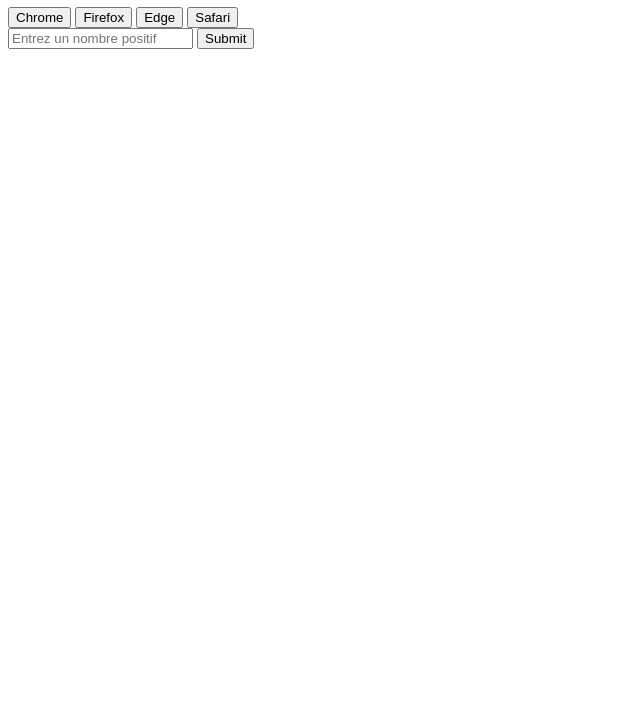
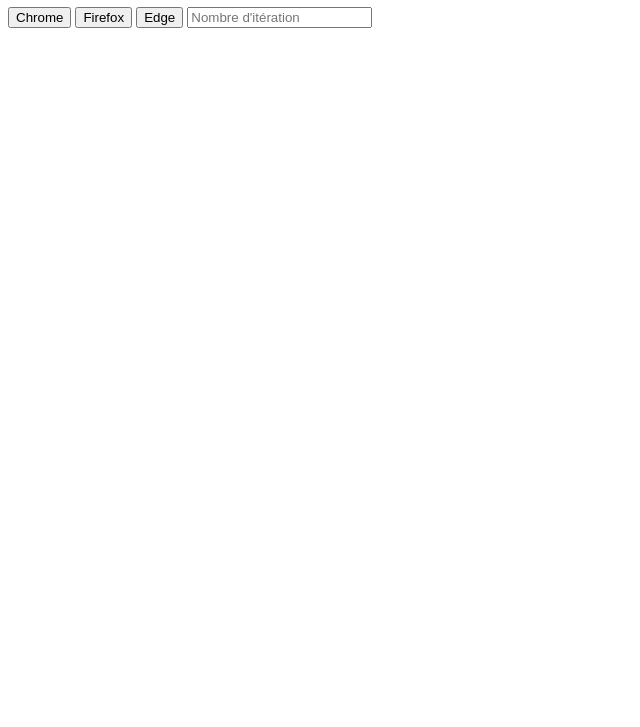
Before and after one commit to benoitbMTL/selenium, a plain HTML site: page index.html in a window 1280 px wide. Shown: the part 73-800 px from the top of the page, without its empty margins (0-640 px from the left). Drawn offline with Linux system fonts and the light colour scheme.

Commit message:
index.html

```diff
--- a/index.html
+++ b/index.html
@@ -1,23 +1,16 @@
 <!DOCTYPE html>
 <html>
-
 <head>
     <title>Selenium</title>
 </head>
-
 <body>
     <h1>Selenium</h1>
     <button onclick="openBrowser('chrome')">Chrome</button>
     <button onclick="openBrowser('firefox')">Firefox</button>
     <button onclick="openBrowser('edge')">Edge</button>
-    <button onclick="openBrowser('safari')">Safari</button>
-    <form id="form">
-        <input type="number" id="iteration" name="iteration" min="1" placeholder="Entrez un nombre positif">
-        <input type="submit">
-    </form>
+    <input type="number" id="iteration" name="iteration" min="1" placeholder="Nombre d'itération">
+
     <script>
-
-
         function openBrowser(browser) {
             const iterations = document.getElementById('iteration').value; // Récupérer la valeur de l'itération depuis l'input
             if (!iterations || iterations < 1) {
@@ -26,7 +19,7 @@
             }
 
             // Préparer les données à envoyer
-            const data = { browser: browser, iterations: iterations };
+            const data = { browser: browser, iterations: parseInt(iterations, 10) };
 
             // Envoyer une requête POST au serveur
             fetch('/openBrowser', {
@@ -36,7 +29,12 @@
                 },
                 body: JSON.stringify(data),
             })
-                .then(response => response.json())
+            .then(response => {
+                if (response.ok) {
+                    return response.json();
+                }
+                throw new Error('Réponse du serveur non OK.');
+            })
             .then(data => {
                 console.log('Succès:', data);
             })
@@ -46,10 +44,6 @@
 
             console.log("Demande d'ouverture du navigateur : " + browser + " pour " + iterations + " itérations.");
         }
-
-
-
     </script>
 </body>
-
 </html>
```
Lines whose indentation alone changed are shown as unchanged.
